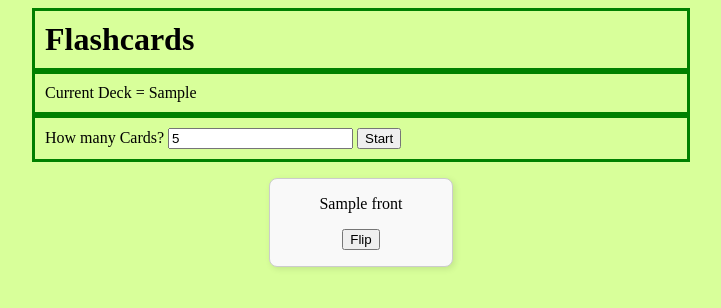
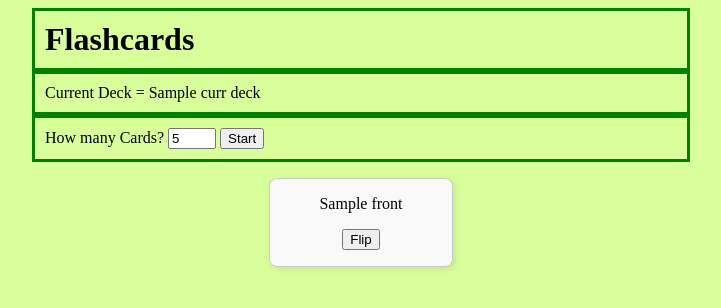
Before and after one commit to Nyeru/flashcard, a Flask app: template templates/index.html in a window 1280 px wide. Shown: the top 308 px of the page, without its empty margins (279-1000 px from the left). Run offline with Flask 3, Linux system fonts and the light colour scheme; the template is opened without the code that fills it: most values are stand-ins (such as "Sample title", 1, 10 or a date in 2020).

Commit message:
reorganised how variables are passed into html/jinja

```diff
--- a/app.py
+++ b/app.py
@@ -1,8 +1,8 @@
 from flask import Flask, request, jsonify, render_template
 from DeckActions import loadDeck, randomCards
 import json
-# TODO: List of availibe CSV, Dynamic Loading, Refreshing Gives new cards, Dynamic Number of Cards
-
+# TODO: Uploading own Deck, Either that or Availible Decks?
+# Uploading own deck, how will it work, will it replace the deck or append it to the current deck?
 app = Flask(__name__)
 
 deck = loadDeck("Hiragana")
@@ -12,8 +12,9 @@
         numCards = request.form.get("cardCount")
         print(numCards)
         cards = randomCards(deck, int(numCards))
-        return render_template('index.html', cards = cards, currDeck = deck.name, maxNumCards = deck.numCards)
-    return render_template("index.html",  currDeck = deck.name, maxNumCards = deck.numCards)
+        # Context Dictionary if need to pass many many variables!
+        return render_template('index.html', cards = cards, currDeck = deck)
+    return render_template("index.html",  currDeck = deck)
 
 
 if __name__ == '__main__':
--- a/templates/index.html
+++ b/templates/index.html
@@ -8,7 +8,7 @@
   <h1 class="center">Flashcards</h1>
   <label>
     <form class="center" method = "POST">
-        Current Deck = {{currDeck}} <br>
+        Current Deck = {{ currDeck.name}} <br>
         <!-- Uploading their own Deck, csv file seperated by comma-->
     </form>
   </label>
@@ -17,7 +17,7 @@
     -->
     <form class="center" method = "POST">
       How many Cards?
-      <input  required='required' type="number" id = "numCards" name = "cardCount" min="1" value = 5  max="{{ maxNumCards }}">
+      <input  required='required' type="number" id = "numCards" name = "cardCount" min="1" value = 5  max="{{ currDeck.numCards }}">
       <button type="submit" onclick="save()">Start</button>
     </form>
   </label>
```
